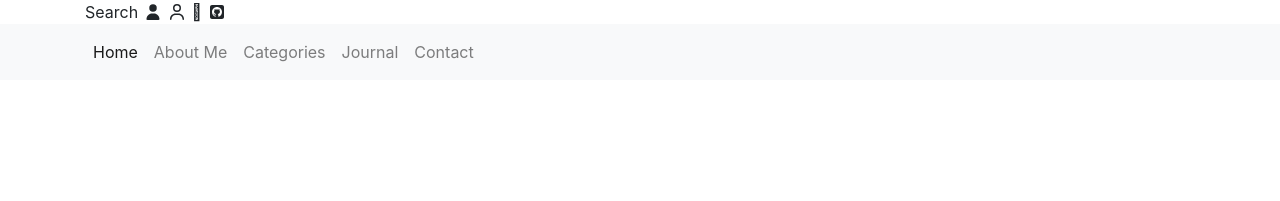
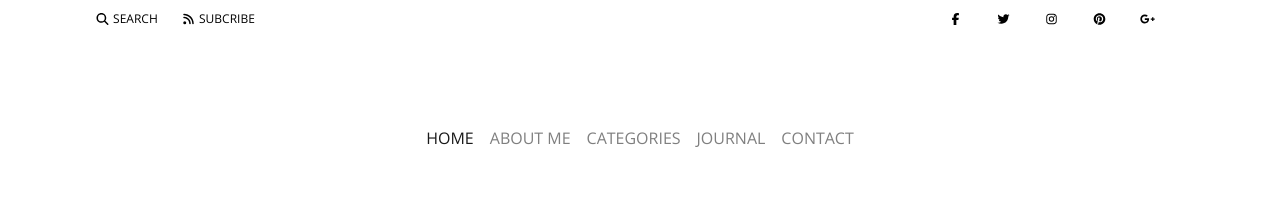
Before and after one commit to MAnggaGumilang/frontendseostaticpage, a plain HTML site: page index.html in a window 1280 px wide. Drawn offline with nearby package versions, Linux system fonts and the light colour scheme.

Commit message:
adjust navbar and add gfont

```diff
--- a/css/main.css
+++ b/css/main.css
@@ -1,11 +1,48 @@
 /* ------- General ------- */
-
+body {
+	font-family: 'Open Sans', sans-serif;
+}
 
 /* ------- Customize Elements ------- */
-
+.navbar-text {
+	display: flex;
+}
+.navbar {
+	padding: 80px 0 40px 0;
+}
+@media (min-width: 992px) {
+.navbar-expand-lg .navbar-collapse {
+	align-items: center;
+    justify-content: center;
+}
+}
 
 /* ------- Header ------- */
+header {
+	text-transform: uppercase;
+}
+header a {
+	color: black;
+}
 
+header a:hover {
+	text-decoration: none;
+}
+
+.top-header {
+	font-size: 0.75em;
+	padding: 10px;
+}
+
+.left-top a {
+	margin-right: 20px;
+}
+.right-top {
+	text-align: right;
+}
+.right-top a {
+	margin-right: 30px;
+}
 /* ------- Contents ------- */
 
 /* ------- Sidebar ------- */
--- a/index.html
+++ b/index.html
@@ -11,28 +11,32 @@
     <link rel="stylesheet" href="css/bootstrap-grid.css">
     <link rel="stylesheet" href="css/all.css">
     <link rel="stylesheet" href="css/main.css">
-
+<link href="https://fonts.googleapis.com/css?family=Open+Sans:300,400,400i,700,800" rel="stylesheet">
     <title>Home</title>
   </head>
   <body>
     <header>
-  <div class="top-header">
     <div class="container">
-    Search
- <i class="fas fa-user"></i> <!-- uses solid style -->
-  <i class="far fa-user"></i> <!-- uses regular style -->
-  <i class="fal fa-user"></i> <!-- uses light style -->
-  <!--brand icon-->
-  <i class="fab fa-github-square"></i> <!-- uses brands style -->
+      <div class="top-header row">
+        <div class="left-top col-sm-6">
+        <a href="#"><i class="fas fa-search"></i> Search </a>
+        <a href="#"><i class="fas fa-rss"></i> Subcribe </a>
+        </div>
+        <div class="right-top col-sm-6">
+        <a href="#"><i class="fab fa-facebook-f"></i> </a>
+        <a href="#"><i class="fab fa-twitter"></i> </a>
+        <a href="#"><i class="fab fa-instagram"></i> </a>
+        <a href="#"><i class="fab fa-pinterest"></i> </a>
+        <a href="#"><i class="fab fa-google-plus-g"></i> </a>
         </div>
       </div>
-  <nav class="navbar navbar-expand-lg navbar-light bg-light">
+    </div>
+    <nav class="navbar navbar-expand-lg navbar-light">
       <!-- <a class="navbar-brand" href="#">Navbar</a> -->
       <button class="navbar-toggler" type="button" data-toggle="collapse" data-target="#navbarNav" aria-controls="navbarNav" aria-expanded="false" aria-label="Toggle navigation">
         <span class="navbar-toggler-icon"></span>
       </button>
       <div class="container">
-
       <div class="collapse navbar-collapse" id="navbarNav">
         <ul class="navbar-nav">
           <li class="nav-item active">
```
Lines whose indentation alone changed are shown as unchanged.
